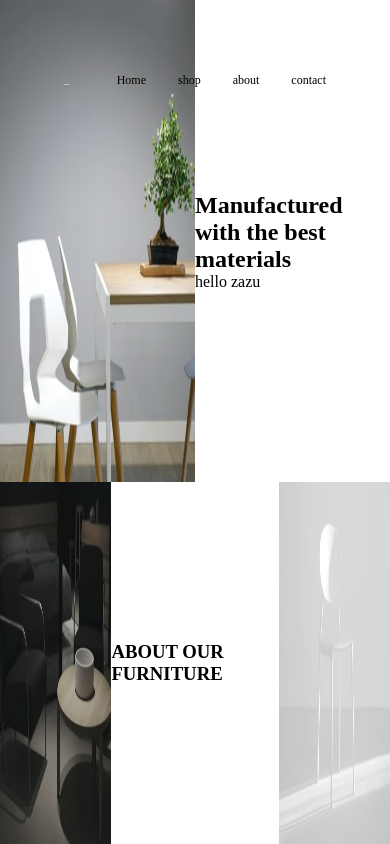
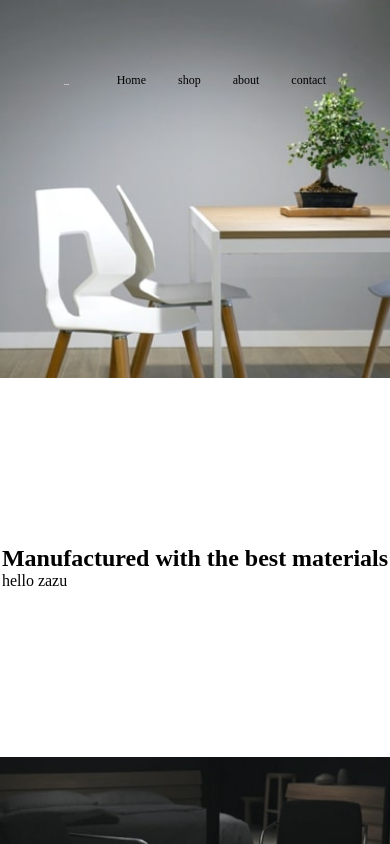
Before and after one commit to Emmanuetoks/Room-Website, a React (Vite) app: page / in a window 390 px wide. Shown: the top 844 px of the page. Built offline with nearby package versions, Linux system fonts and the light colour scheme.

Commit message:
MAKE PAGE LAYOUT responsive
made the page layout responsive accross dosktop, laptop and mobile using grid and media queries

```diff
--- a/CSS/index.css
+++ b/CSS/index.css
@@ -32,6 +32,7 @@ img {
 body,
 .main,
 #root {
+
     min-height: 100vh;
 }
 
@@ -39,9 +40,6 @@ body,
 
 
 /* CSS generic selector */
-body {
-    overflow: hidden;
-}
 
 /* ------------------- */
 
@@ -114,14 +112,21 @@ body {
 .container {
     grid-template-columns: 1fr;
     gap: 0;
+    /* grid-template-rows: 1fr 0.5fr; */
 }
 
 .main__content {
     grid-template-columns: 1fr 1fr;
-    grid-template-rows: auto;
 }
 
 
 .main__footer {
     grid-template-columns: 1fr 1.5fr 1fr;
 }
+
+@media (max-width: 900px) {
+    .main__content, .main__footer {
+        grid-template-columns: 1fr;
+        grid-auto-rows: 1fr;
+    }
+}
--- a/src/components/SideText.jsx
+++ b/src/components/SideText.jsx
@@ -1,5 +1,3 @@
-import {ReactPropTypes} from "react"
-
 const SideText = ({children}) => {
   return (
     <div className='main__side-text grid center-items'>
@@ -8,8 +6,4 @@ const SideText = ({children}) => {
   )
 }
 
-// SideText.propTypes = {
-//     children: ReactPropTypes.element
-// }
-
 export default SideText
```
